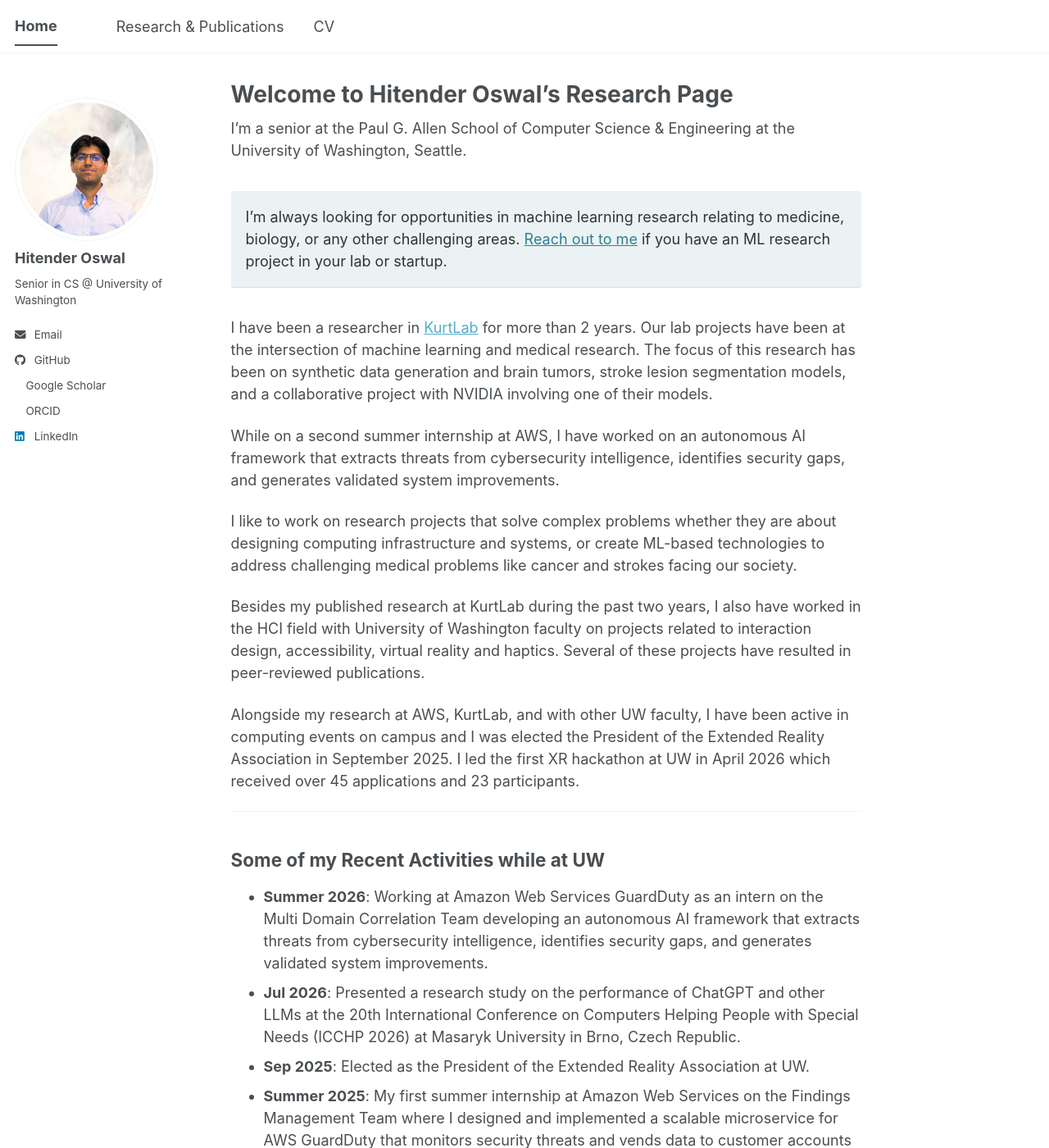
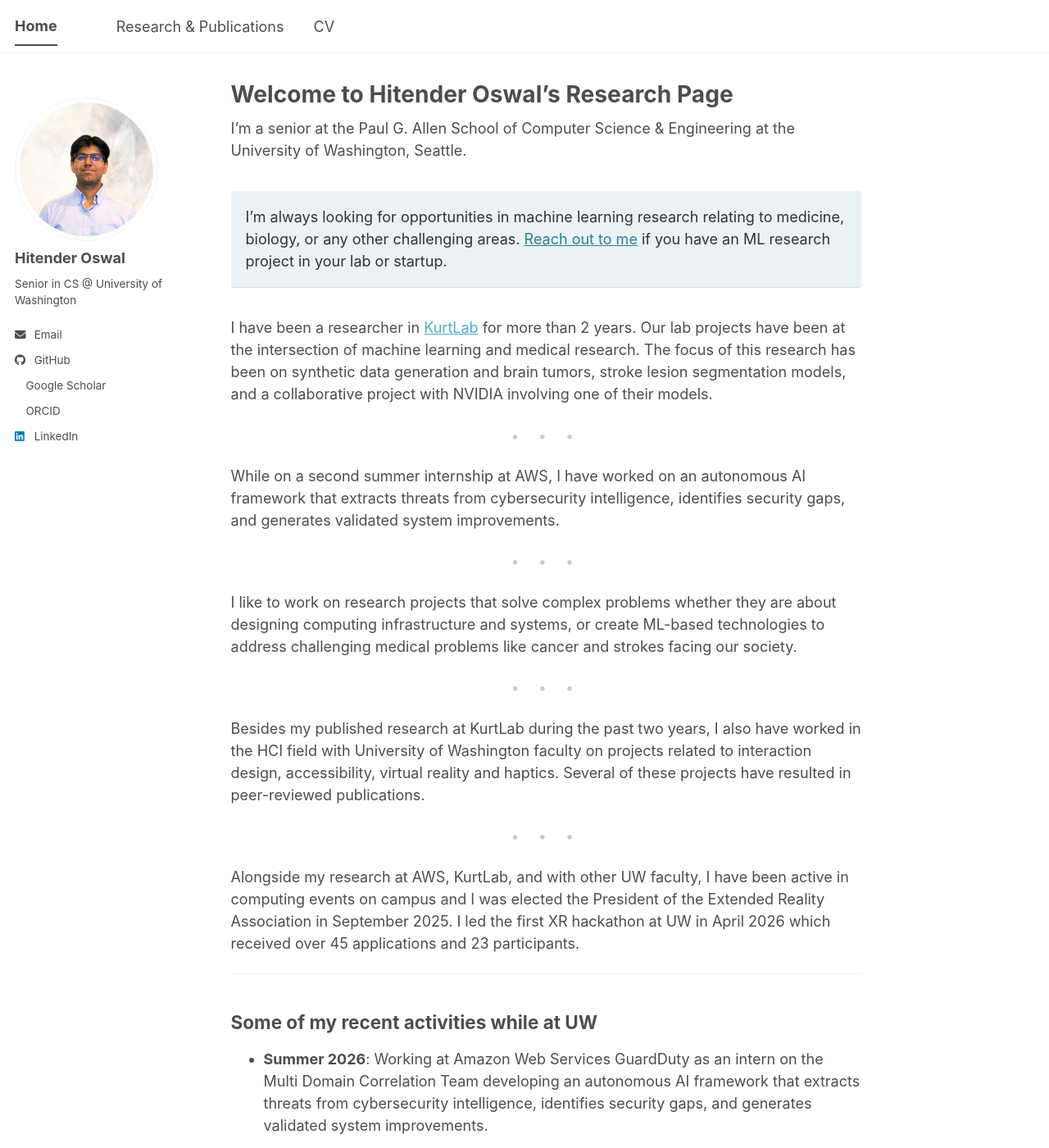
Before and after one commit to HitenderOswal/HitenderOswal.github.io, a Jekyll site: the page built from _pages/about.md, in a window 1280 px wide and 1400 px high. Shown: the whole window at 82% size. Built offline with Jekyll 4.4.1, drawn with Linux system fonts in a browser that asks for light colours; a style sheet for code colours, icons or effects is not loaded.

Commit message:
Add dot dividers between about paragraphs and update CV

```diff
--- a/_pages/about.md
+++ b/_pages/about.md
@@ -15,17 +15,25 @@ I'm always looking for opportunities in machine learning research relating to me
 
 I have been a researcher in [KurtLab](https://www.kurtlab.com/) for more than 2 years. Our lab projects have been at the intersection of machine learning and medical research. The focus of this research has been on synthetic data generation and brain tumors, stroke lesion segmentation models, and a collaborative project with NVIDIA involving one of their models.
 
+<div style="text-align: center; color: #ccc; letter-spacing: 0.5em; margin: 1.25em 0;">• • •</div>
+
 While on a second summer internship at AWS, I have worked on an autonomous AI framework that extracts threats from cybersecurity intelligence, identifies security gaps, and generates validated system improvements.
+
+<div style="text-align: center; color: #ccc; letter-spacing: 0.5em; margin: 1.25em 0;">• • •</div>
 
 I like to work on research projects that solve complex problems whether they are about designing computing infrastructure and systems, or create ML-based technologies to address challenging medical problems like cancer and strokes facing our society.
 
+<div style="text-align: center; color: #ccc; letter-spacing: 0.5em; margin: 1.25em 0;">• • •</div>
+
 Besides my published research at KurtLab during the past two years, I also have worked in the HCI field with University of Washington faculty on projects related to interaction design, accessibility, virtual reality and haptics. Several of these projects have resulted in peer-reviewed publications.
+
+<div style="text-align: center; color: #ccc; letter-spacing: 0.5em; margin: 1.25em 0;">• • •</div>
 
 Alongside my research at AWS, KurtLab, and with other UW faculty, I have been active in computing events on campus and I was elected the President of the Extended Reality Association in September 2025. I led the first XR hackathon at UW in April 2026 which received over 45 applications and 23 participants.
 
 ---
 
-## Some of my Recent Activities while at UW
+## Some of my recent activities while at UW
 {: style="border-bottom: none; padding-bottom: 0;"}
 
 * **Summer 2026**: Working at Amazon Web Services GuardDuty as an intern on the Multi Domain Correlation Team developing an autonomous AI framework that extracts threats from cybersecurity intelligence, identifies security gaps, and generates validated system improvements.
```
Also changed, not shown: _pages/publications.md (+2 -1 lines), 1 other file.
